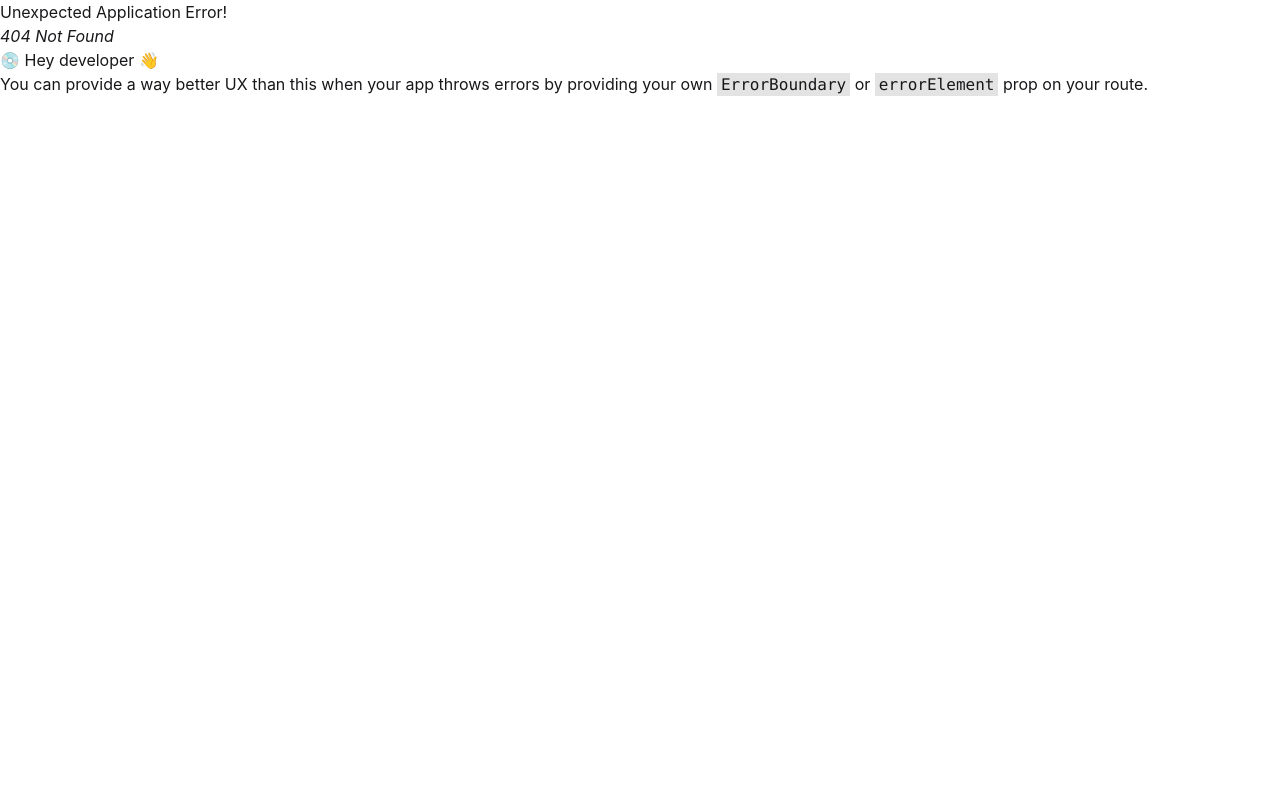
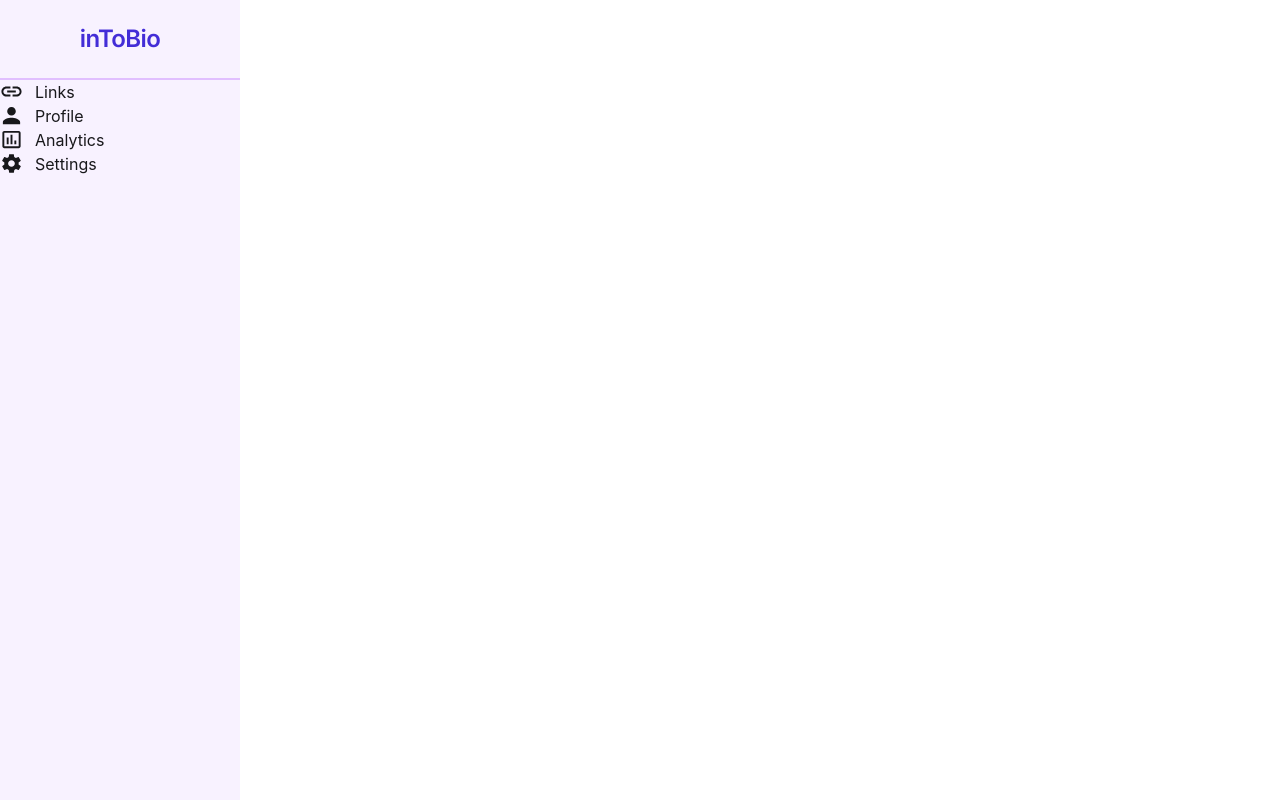
Before and after one commit to shekhmohibur/linkhub-client, a React (Vite) app: page /dashboard in a window 1280 px wide. Before the commit this address had no page. Built offline with nearby package versions, Linux system fonts and the light colour scheme.

Commit message:
designing dashboard

```diff
--- /dev/null
+++ b/src/layouts/DashboardLayout.jsx
@@ -0,0 +1,19 @@
+import { Outlet } from "react-router";
+import Sidebar from "../pages/dashboard/Sidebar";
+
+const DashboardLayout = () => {
+    return (
+        <div>
+            {/* sidebar */}
+            <aside>
+                <Sidebar />
+            </aside>
+            {/* main content */}
+            <main>
+                <Outlet />
+            </main>
+        </div>
+    );
+};
+
+export default DashboardLayout;
--- /dev/null
+++ b/src/pages/dashboard/Sidebar.jsx
@@ -0,0 +1,63 @@
+import { IoMdLink, IoMdPerson, IoMdSettings } from "react-icons/io";
+import { MdInsertChartOutlined } from "react-icons/md";
+import { Link, NavLink } from "react-router";
+const Sidebar = () => {
+  const sideLinks = [
+    {
+      name: "Links",
+      path: "/dashboard/links",
+      icon: IoMdLink,
+    },
+    {
+      name: "Profile",
+      path: "/dashboard/profile",
+      icon: IoMdPerson,
+    },
+    {
+      name: "Analytics",
+      path: "/dashboard/analytics",
+      icon: MdInsertChartOutlined,
+    },
+    {
+      name: "Settings",
+      path: "/dashboard/settings",
+      icon: IoMdSettings,
+    },
+  ];
+  return (
+    <div>
+      <div className="w-60 bg-purple-200/30 min-h-screen">
+        {/* logo here */}
+        <div className="flex justify-center items-center h-20 border-b-2 border-purple-500/30">
+          <Link to="/">
+            <h1
+              className="
+              font-inter
+              text-xl md:text-2xl
+              font-semibold
+              text-indigo-700
+              tracking-tight
+            "
+            >
+              inToBio
+            </h1>
+          </Link>
+        </div>
+        {/* sidebar links are here */}
+        <div className="flex flex-col">
+          {sideLinks?.map((link, idx) => {
+            const Icon = link.icon;
+            return (
+              <NavLink key={idx} className={'flex gap-3'}>
+                <Icon size={23}/>
+                {link.name}
+              </NavLink>
+            );
+          })}
+        </div>
+      </div>
+    </div>
+  );
+};
+
+export default Sidebar;
--- a/src/router/Router.jsx
+++ b/src/router/Router.jsx
@@ -1,6 +1,7 @@
 import { createBrowserRouter } from "react-router";
 import RootLayout from "../layouts/RootLayout";
 import Home from "../pages/home/Home";
+import DashboardLayout from "../layouts/DashboardLayout";
 
 
 const Router = createBrowserRouter([
@@ -10,6 +11,10 @@ const Router = createBrowserRouter([
         children:[
             {index:true, path: '/', Component:Home},
         ]
+    },
+    {
+        path:'/dashboard',
+        Component:DashboardLayout,
     }
 ])
 
```
